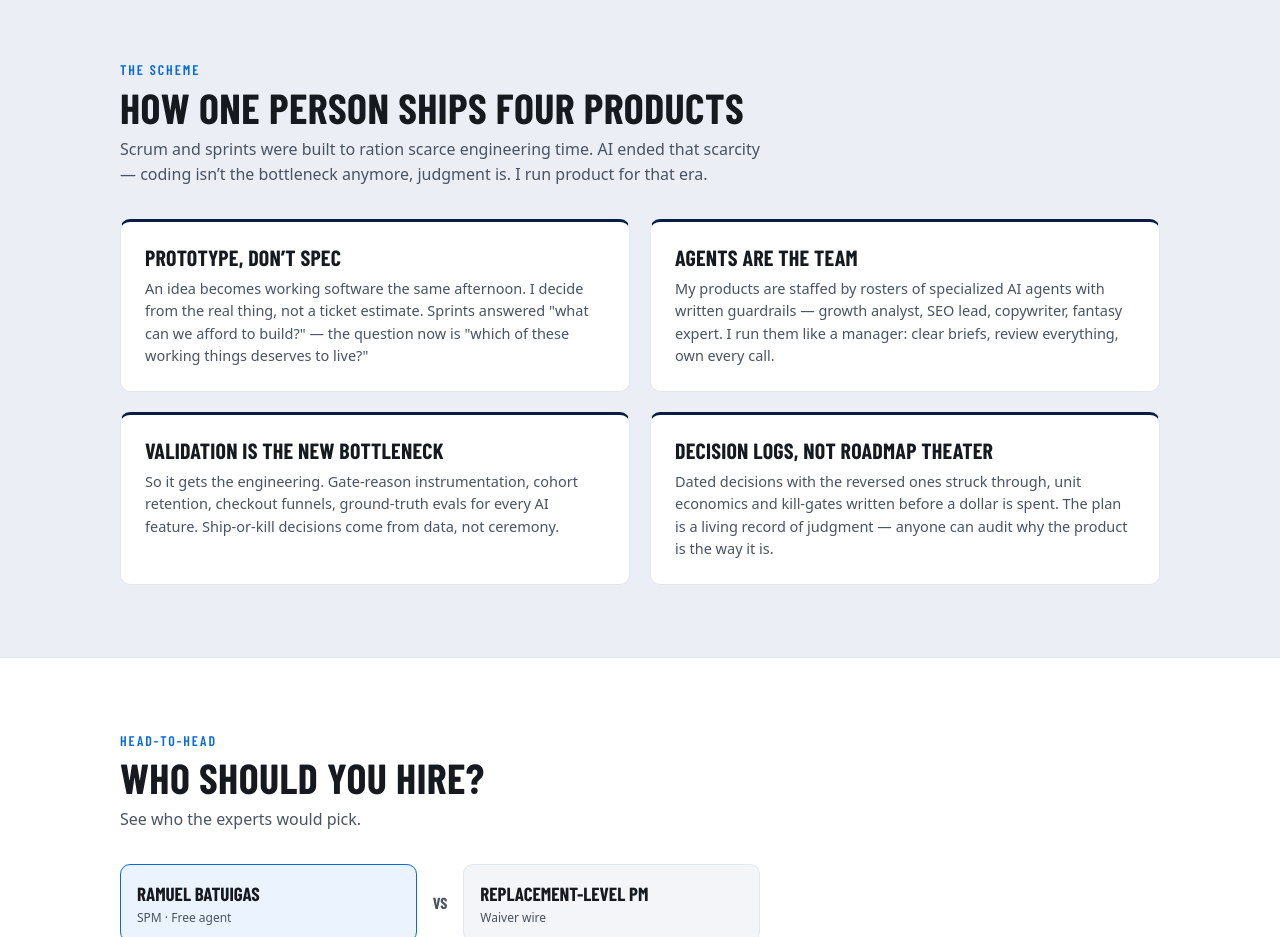
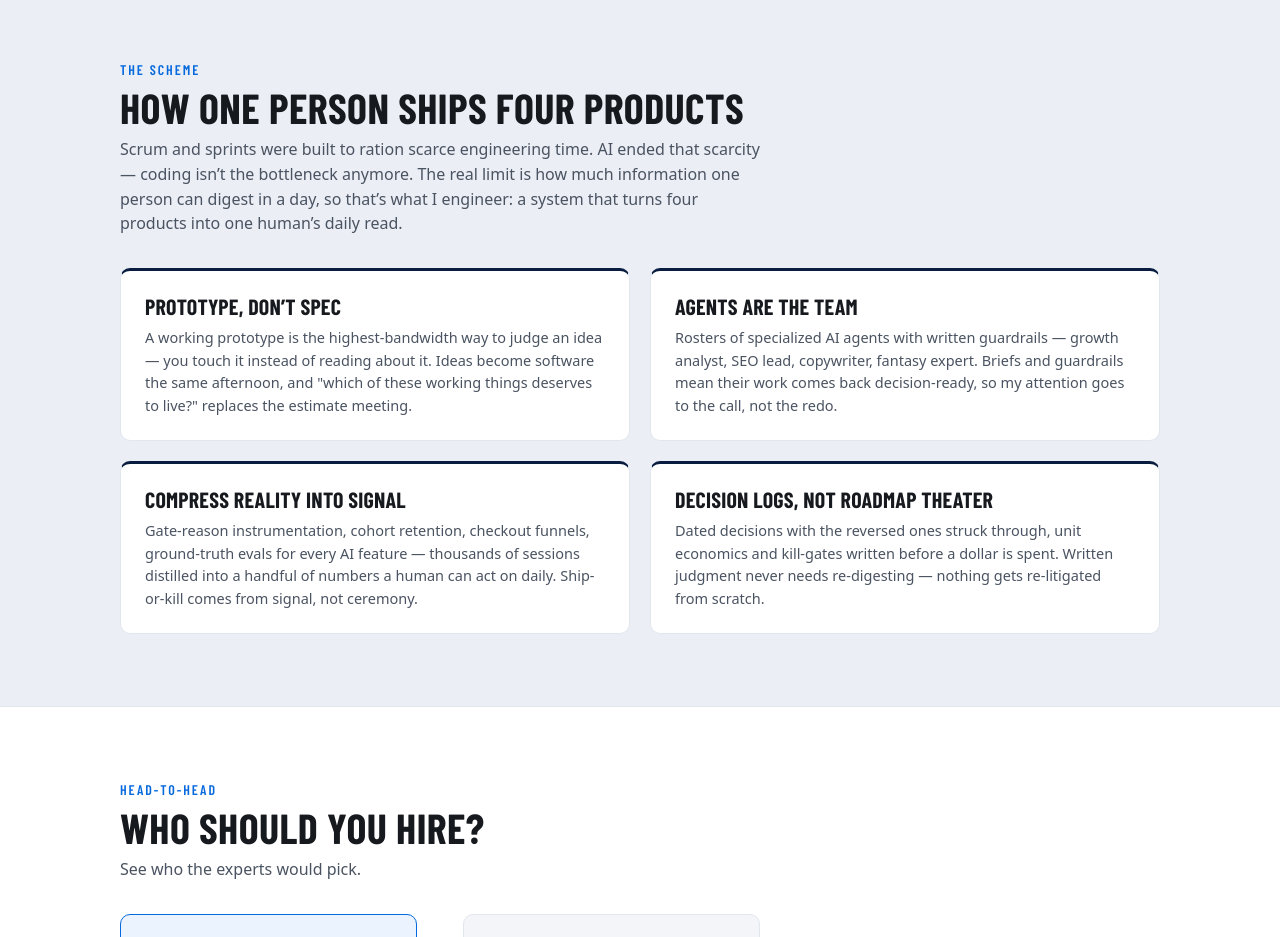
Before and after one commit to ManagementEngineer/portfolio, a React (Vite) app: page / in a window 1280 px wide. Shown: the part 1880-2817 px from the top of the page. Built offline with nearby package versions, Linux system fonts and the light colour scheme; a web font is replaced by a local one.

Commit message:
Sharpen Scheme thesis: the bottleneck is human information throughput
Co-Authored-By: Claude Fable 5 <noreply@anthropic.com>

```diff
--- a/src/components/Scheme.tsx
+++ b/src/components/Scheme.tsx
@@ -5,19 +5,19 @@ import { motion, useReducedMotion } from 'motion/react'
 const plays = [
   {
     title: 'Prototype, don’t spec',
-    body: 'An idea becomes working software the same afternoon. I decide from the real thing, not a ticket estimate. Sprints answered "what can we afford to build?" — the question now is "which of these working things deserves to live?"',
+    body: 'A working prototype is the highest-bandwidth way to judge an idea — you touch it instead of reading about it. Ideas become software the same afternoon, and "which of these working things deserves to live?" replaces the estimate meeting.',
   },
   {
     title: 'Agents are the team',
-    body: 'My products are staffed by rosters of specialized AI agents with written guardrails — growth analyst, SEO lead, copywriter, fantasy expert. I run them like a manager: clear briefs, review everything, own every call.',
+    body: 'Rosters of specialized AI agents with written guardrails — growth analyst, SEO lead, copywriter, fantasy expert. Briefs and guardrails mean their work comes back decision-ready, so my attention goes to the call, not the redo.',
   },
   {
-    title: 'Validation is the new bottleneck',
-    body: 'So it gets the engineering. Gate-reason instrumentation, cohort retention, checkout funnels, ground-truth evals for every AI feature. Ship-or-kill decisions come from data, not ceremony.',
+    title: 'Compress reality into signal',
+    body: 'Gate-reason instrumentation, cohort retention, checkout funnels, ground-truth evals for every AI feature — thousands of sessions distilled into a handful of numbers a human can act on daily. Ship-or-kill comes from signal, not ceremony.',
   },
   {
     title: 'Decision logs, not roadmap theater',
-    body: 'Dated decisions with the reversed ones struck through, unit economics and kill-gates written before a dollar is spent. The plan is a living record of judgment — anyone can audit why the product is the way it is.',
+    body: 'Dated decisions with the reversed ones struck through, unit economics and kill-gates written before a dollar is spent. Written judgment never needs re-digesting — nothing gets re-litigated from scratch.',
   },
 ]
 
@@ -31,7 +31,8 @@ export default function Scheme() {
         <h2 className="section-title">How one person ships four products</h2>
         <p className="section-sub">
           Scrum and sprints were built to ration scarce engineering time. AI ended that scarcity — coding isn’t the
-          bottleneck anymore, judgment is. I run product for that era.
+          bottleneck anymore. The real limit is how much information one person can digest in a day, so that’s what I
+          engineer: a system that turns four products into one human’s daily read.
         </p>
 
         <div className="scheme">
```
